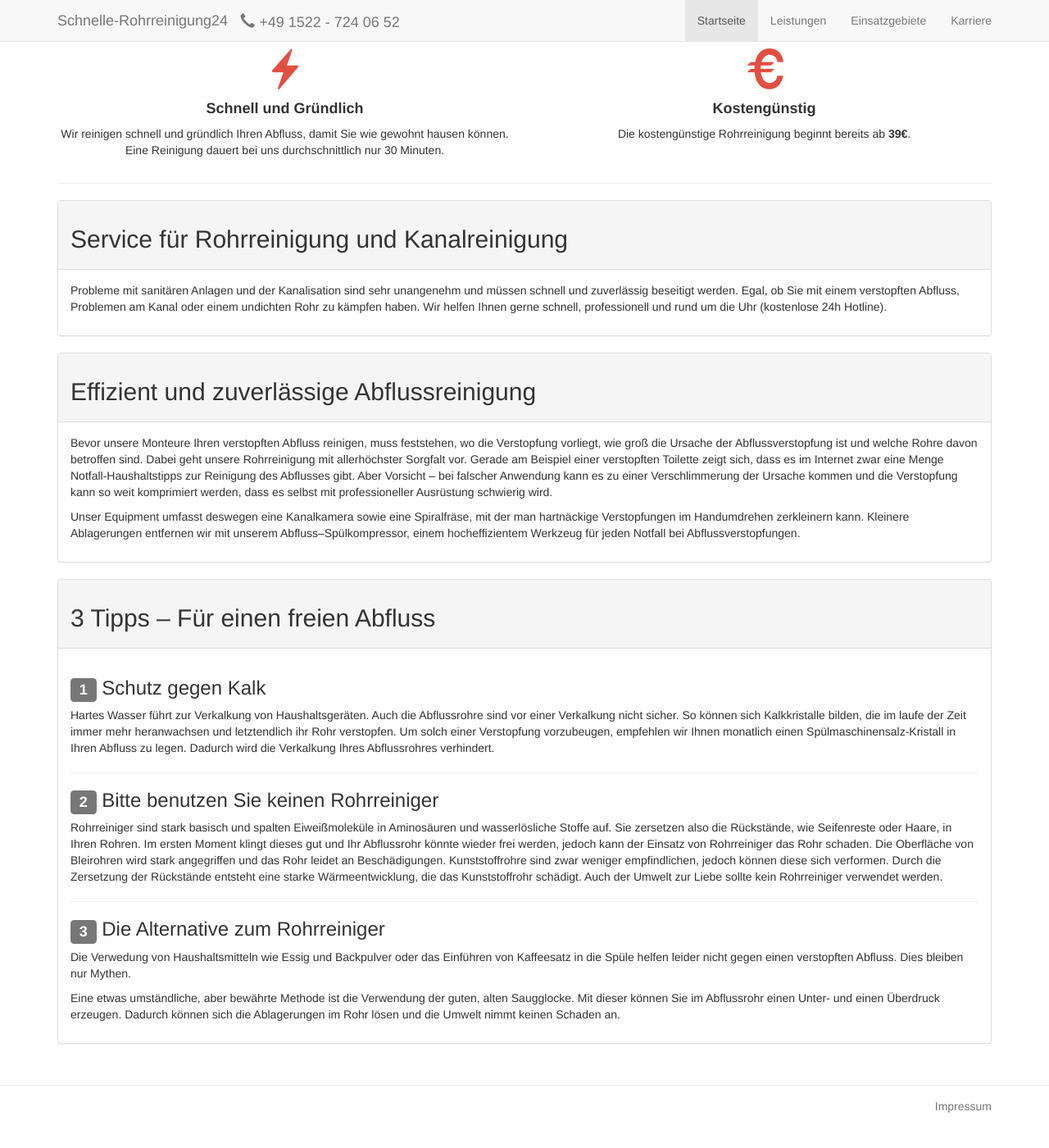
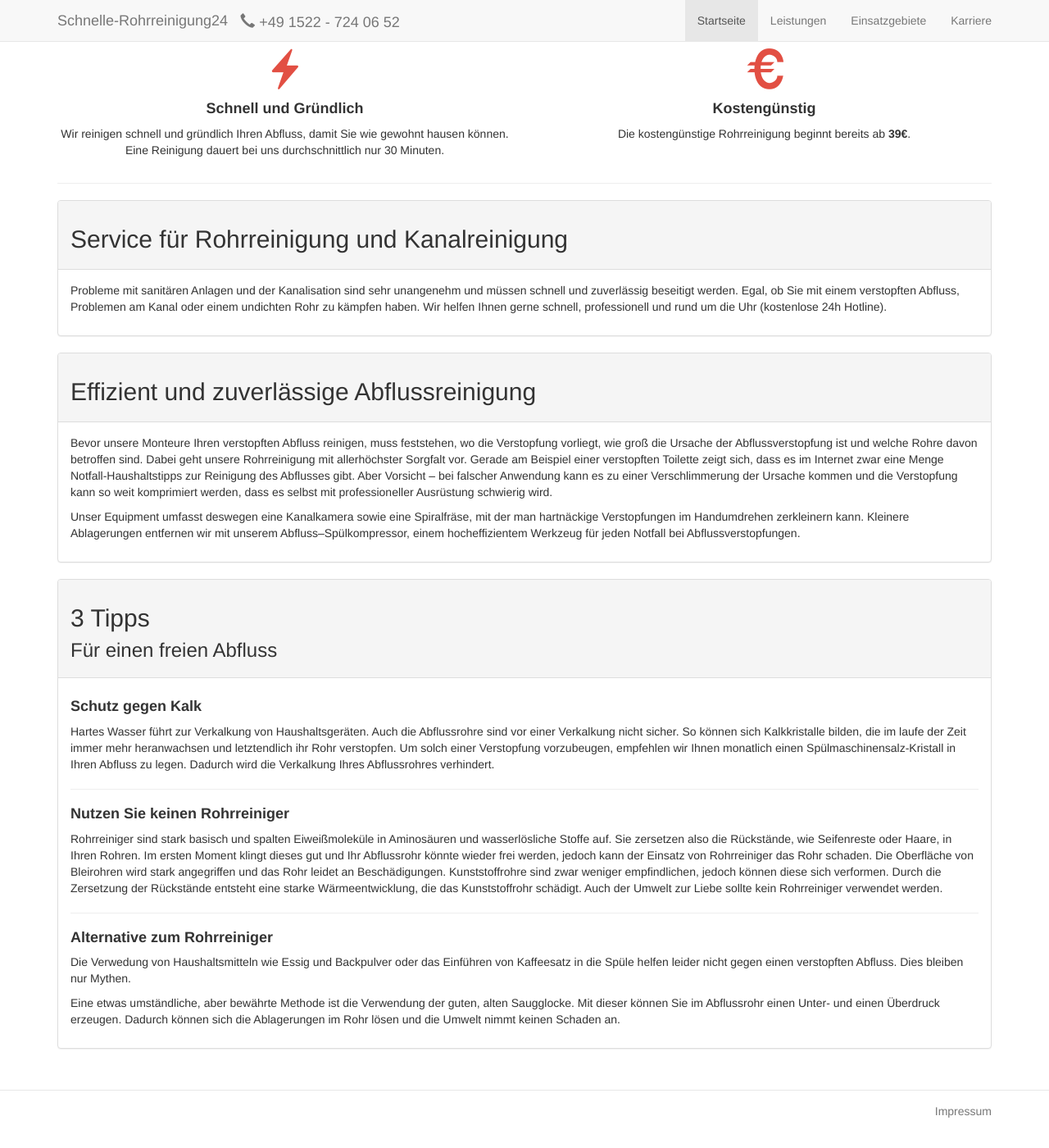
Before and after one commit to schnelle-rohrreinigung24/website, a Jekyll site: the page built from index.html, in a window 1280 px wide and 1400 px high, scrolled down 497 px. Shown: the whole window at 82% size. Built offline with Jekyll 4.4.1, drawn with Linux system fonts in a browser that asks for light colours.

Commit message:
fix tipps

```diff
--- a/assets/css/all.scss
+++ b/assets/css/all.scss
@@ -5,7 +5,9 @@
 @import "framework/bootstrap";
 
 @import "custom/map";
+@import "custom/common";
 
-@import "sections/common";
+
+@import "sections/index";
 @import "sections/leistungen";
 @import "sections/footer";
--- a/assets/css/sections/_common.scss
+++ b/assets/css/custom/_common.scss
@@ -13,15 +13,7 @@ a, a:focus, a:hover, a:active {
   text-decoration: none;
 }
 
-.red {
-  color: $brand-primary;
-}
-
 .logo-small {
   color: $brand-primary;
   font-size: 50px;
 }
-
-.media {
-  margin-top: 50px;
-}
--- /dev/null
+++ b/assets/css/sections/_index.scss
@@ -0,0 +1,5 @@
+.index {
+  h4 {
+    font-weight: bold;
+  }
+}
--- a/index.html
+++ b/index.html
@@ -21,6 +21,7 @@ changefreq: weekly
 
 <!--</div>-->
 
+<section class="index">
     <div class="container">
         <div class="row">
             <div class="col-sm-4">
@@ -89,9 +90,11 @@ changefreq: weekly
         <div class="panel panel-default">
             <div class="panel-heading"><h2>Service für Rohrreinigung und Kanalreinigung</h2></div>
             <div class="panel-body"><p>
-            Probleme mit sanitären Anlagen und der Kanalisation sind sehr unangenehm und müssen schnell und zuverlässig
+                Probleme mit sanitären Anlagen und der Kanalisation sind sehr unangenehm und müssen schnell und
+                zuverlässig
                 beseitigt werden.
-            Egal, ob Sie mit einem verstopften Abfluss, Problemen am Kanal oder einem undichten Rohr zu kämpfen haben.
+                Egal, ob Sie mit einem verstopften Abfluss, Problemen am Kanal oder einem undichten Rohr zu kämpfen
+                haben.
                 Wir helfen Ihnen gerne schnell, professionell und rund um die Uhr (kostenlose 24h Hotline).
 
                 <!--Schreiben Sie uns einfach zum Thema Abflussverstopfung und wir versuchen Ihnen so schnell wie möglich eine-->
@@ -109,7 +112,8 @@ changefreq: weekly
                 Toilette
                 zeigt sich, dass es im Internet zwar eine Menge Notfall-Haushaltstipps zur Reinigung des Abflusses gibt.
                 Aber
-            Vorsicht – bei falscher Anwendung kann es zu einer Verschlimmerung der Ursache kommen und die Verstopfung
+                Vorsicht – bei falscher Anwendung kann es zu einer Verschlimmerung der Ursache kommen und die
+                Verstopfung
                 kann
                 so weit komprimiert werden, dass es selbst mit professioneller Ausrüstung schwierig wird.
             </p>
@@ -124,10 +128,14 @@ changefreq: weekly
         </div>
 
         <div class="panel panel-default">
-        <div class="panel-heading"><h2>3 Tipps &ndash; Für einen freien Abfluss</h2></div>
+            <div class="panel-heading">
+                <h2>3 Tipps</h2>
+                <h3 style="margin-top: 0">Für einen freien Abfluss</h3>
+            </div>
             <div class="panel-body">
 
-            <h3><span class="label label-default">1</span> Schutz gegen Kalk</h3>
+                <!--<span class="label label-default">1</span>-->
+                <h4>Schutz gegen Kalk</h4>
                 <p>
                     Hartes Wasser führt zur Verkalkung von Haushaltsgeräten.
                     Auch die Abflussrohre sind vor einer Verkalkung nicht sicher.
@@ -139,7 +147,8 @@ changefreq: weekly
 
                 <hr>
 
-            <h3><span class="label label-default">2</span> Bitte benutzen Sie keinen Rohrreiniger</h3>
+                <!--<span class="label label-default">2</span>-->
+                <h4>Nutzen Sie keinen Rohrreiniger</h4>
                 <p>
                     Rohrreiniger sind stark basisch und spalten Eiweißmoleküle in Aminosäuren und wasserlösliche Stoffe
                     auf.
@@ -155,7 +164,8 @@ changefreq: weekly
 
                 <hr>
 
-            <h3><span class="label label-default">3</span> Die Alternative zum Rohrreiniger</h3>
+                <!--<span class="label label-default">3</span>-->
+                <h4>Alternative zum Rohrreiniger</h4>
                 <p>
                     Die Verwedung von Haushaltsmitteln wie Essig und Backpulver oder das Einführen von Kaffeesatz in die
                     Spüle helfen leider nicht gegen einen verstopften Abfluss.
@@ -169,3 +179,4 @@ changefreq: weekly
             </div>
         </div>
     </div>
+</section>
```
Lines whose indentation alone changed are shown as unchanged.
